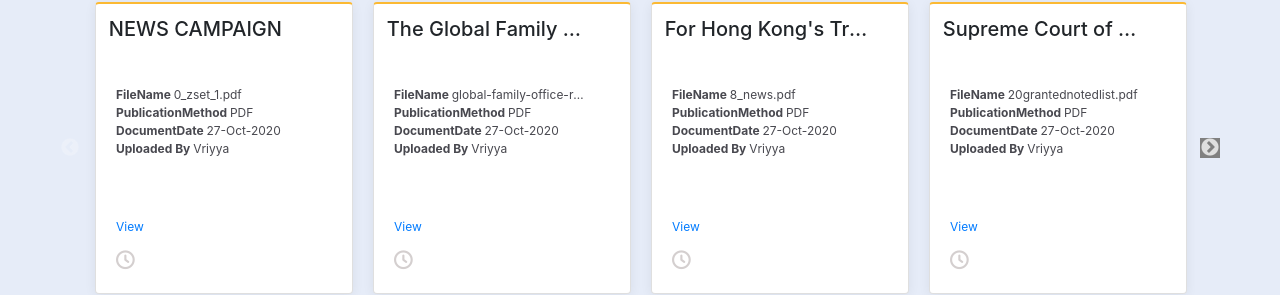
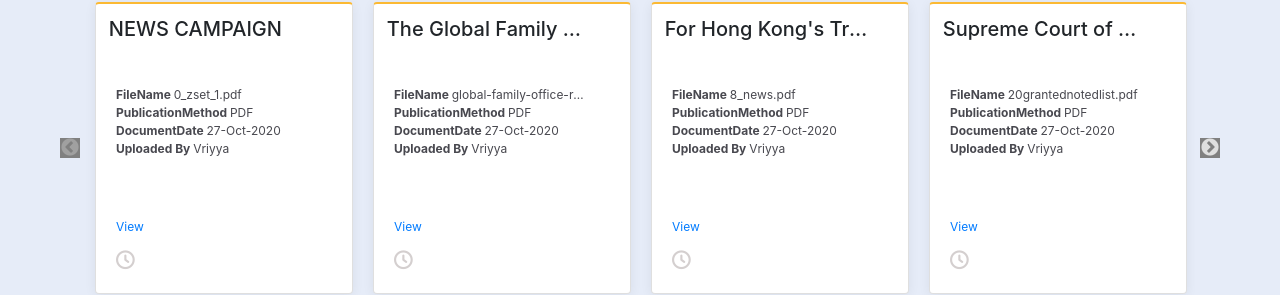
Before and after one commit to guptanidhi/React-Delta, a React (Create React App) app: page / in a window 1280 px wide. Shown: the part 420-715 px from the top of the page. Built offline with nearby package versions, Linux system fonts and the light colour scheme.

Commit message:
Resolved conflicts

```diff
--- a/src/jsonData/data.js
+++ b/src/jsonData/data.js
@@ -75,7 +75,7 @@ function SamplePrevArrow(props) {
   return (
     <div
       className={className}
-      style={{ ...style, display: "block", color: "black" }}
+      style={{ ...style, background: "gray" }}
       onClick={onClick}
     />
   );
```
